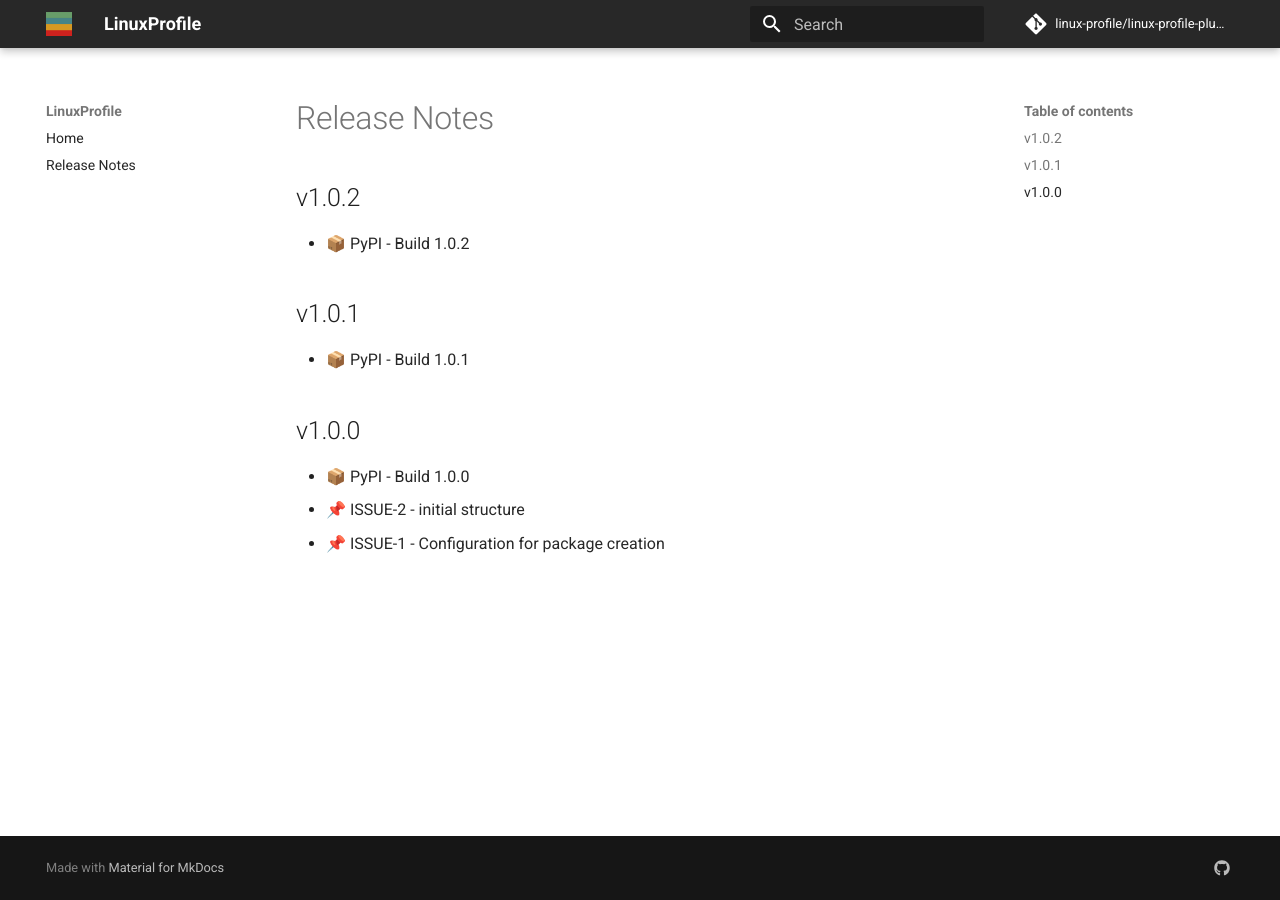
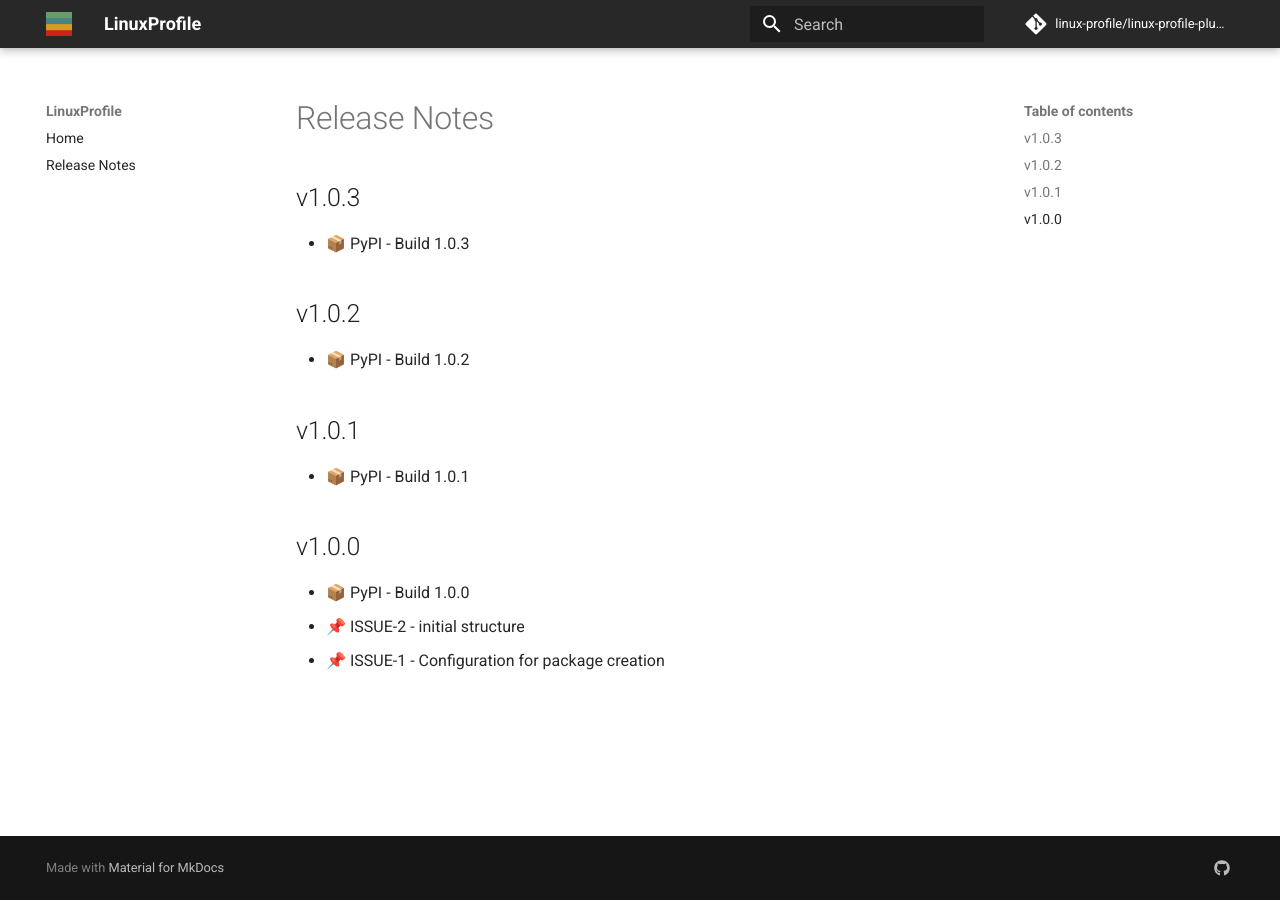
Before and after one commit to linux-profile/linux-profile-plugin, an MkDocs documentation site: the page built from docs/nav/release-notes.md, in a window 1280 px wide. Built offline with MkDocs 1.6.1 and Material for MkDocs 9.7.7, drawn with Linux system fonts in a browser that asks for light colours; comment, search, counter and statistics services are not loaded.

Commit message:
📘 DOCS - Update

```diff
--- a/docs/nav/release-notes.md
+++ b/docs/nav/release-notes.md
@@ -1,4 +1,8 @@
 # Release Notes
+
+## v1.0.3
+
+- [📦 PyPI - Build 1.0.3](https://github.com/linux-profile/linux-profile-plugin/releases/tag/v1.0.3)
 
 ## v1.0.2
 
```
